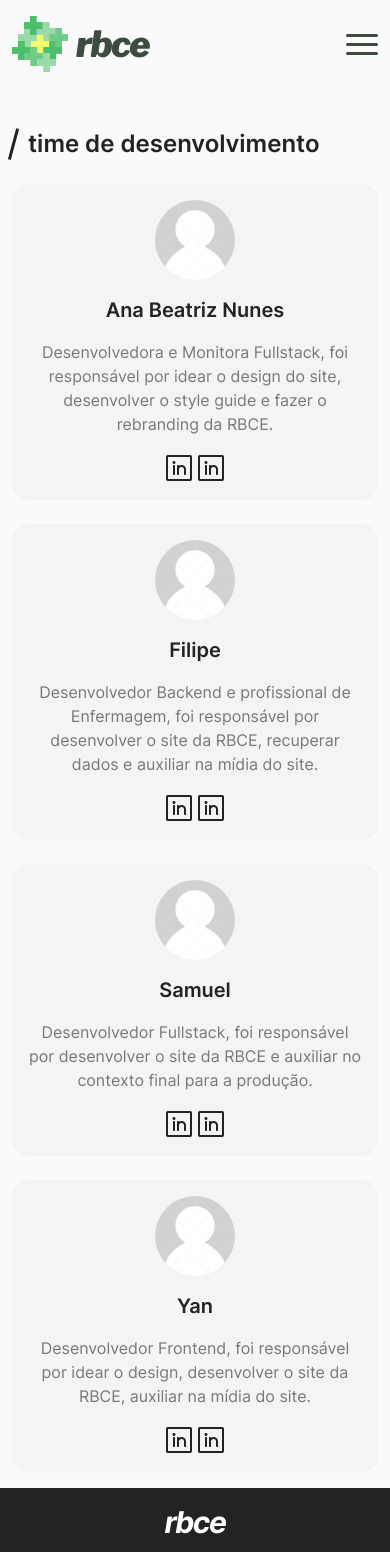
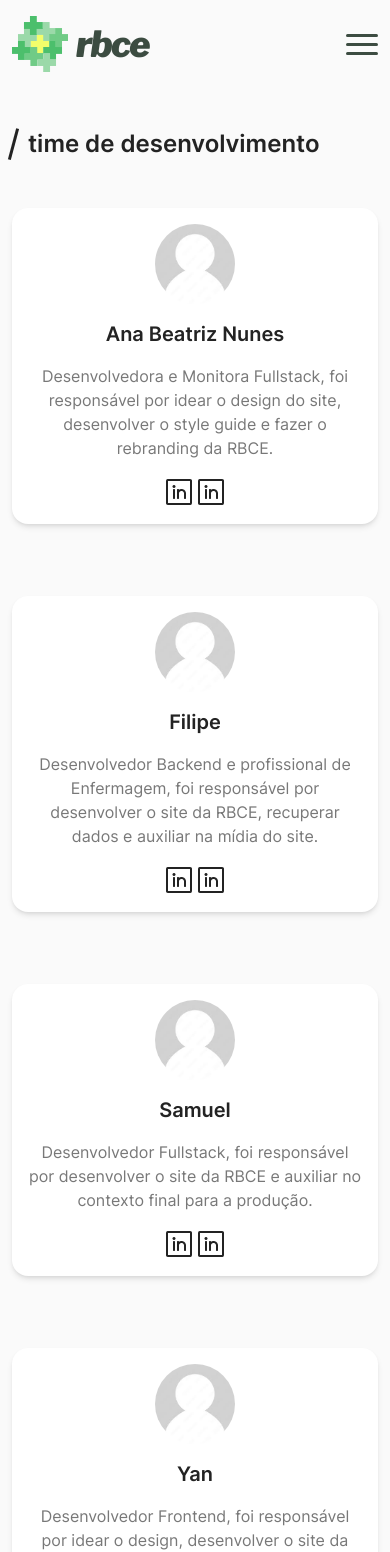
Before and after one commit to team-rbce/rbce, a React (Vite) app: page /time-de-desenvolvimento in a window 390 px wide. Shown: the top 1552 px of the page. Built offline with nearby package versions, Linux system fonts and the light colour scheme.

Commit message:
mobile style

```diff
--- a/src/pages/Developers/Developers.jsx
+++ b/src/pages/Developers/Developers.jsx
@@ -9,7 +9,7 @@
       <div className="flex flex-col gap-6">
         <DevelopersCard name="Ana Beatriz Nunes" description="Desenvolvedora e Monitora Fullstack, foi responsável por idear o design do site, desenvolver o style guide e fazer o rebranding da RBCE." socials={ ['linkedin', 'github'] } />
         <DevelopersCard name="Filipe" description="Desenvolvedor Backend e profissional de Enfermagem, foi responsável por desenvolver o site da RBCE, recuperar dados e auxiliar na mídia do site." socials={ ['linkedin', 'github'] } />
-        <DevelopersCard name="Samuel" description="Desenvolvedor Fullstack, foi responsável por desenvolver o site da RBCE e auxiliar no contexto final para a produção." socials={ ['linkedin', 'github'] } />
+        <DevelopersCard name="Samuel" description="Desenvolvedor Fullstack, foi responsável por desenvolver o site da RBCE e auxiliar no contexto final para a produção." socials={ ['https://br.linkedin.com/in/samuel-deotti', 'https://github.com/samueldeotti'] } />
         <DevelopersCard name="Yan" description="Desenvolvedor Frontend, foi responsável por idear o design, desenvolver o site da RBCE, auxiliar na mídia do site." socials={ ['linkedin', 'github'] } />
       </div>
     </div>
--- a/src/pages/Developers/DevelopersCard.jsx
+++ b/src/pages/Developers/DevelopersCard.jsx
@@ -3,7 +3,7 @@
 
 export default function DevelopersCard({ name, description, socials }) {
   return (
-    <div className="flex flex-col items-center font-Inter bg-gray-100 rounded-2xl p-4 gap-4">
+    <div className="flex flex-col items-center font-Inter bg-white rounded-2xl p-4 gap-4 shadow-md my-6">
       <img src="/defaultAvatar.jpeg" alt="" className="rounded-full h-20 w-20" />
       <h3 className="font-semibold text-xl text-background-primary-dark">{name}</h3>
       <p className="text-[#787878] text-center">{description}</p>
```
